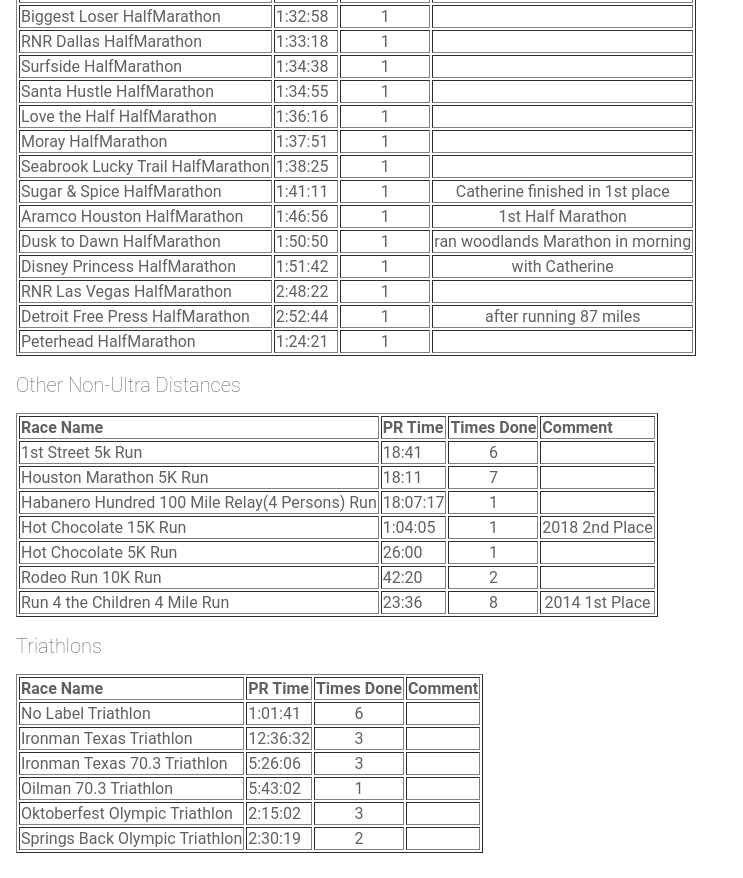
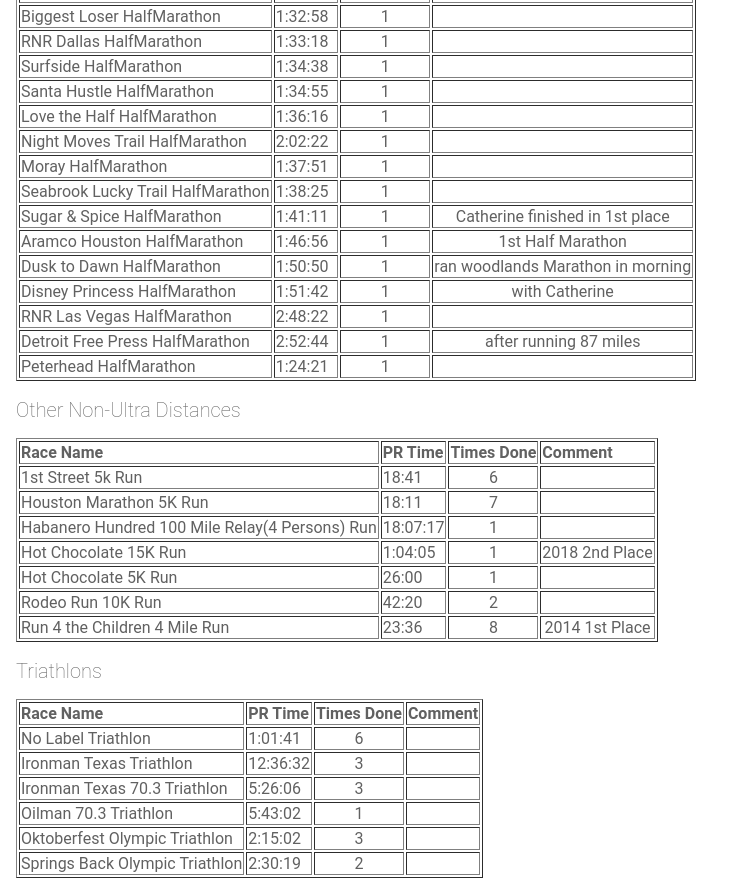
Before and after one commit to gchristie/rungogsrun, an Angular app: page / in a window 1280 px wide. Shown: the part 1500-2378 px from the top of the page, without its empty margins (0-743 px from the left). Before the commit the page ends 2353 px from the top, so only its background shows below. Built offline with nearby package versions, Linux system fonts and the light colour scheme.

Commit message:
1 file modified

```diff
--- a/src/app/racedata.ts
+++ b/src/app/racedata.ts
@@ -35,13 +35,11 @@ export var racedata =
  //Half Marathons
  , { name:'Houston',PR:'	1:20:56',count:9,racetype:'HalfMarathon',comment:'Half Marathon PR' }
  , { name:'RNR San Antonio',PR:'1:24:08',count:5,racetype:'HalfMarathon',comment:'' }
-
  , { name:'Angies Half Crazy',PR:'1:24:38',count:5,racetype:'HalfMarathon',comment:'' }
  , { name:'Vintage Park',PR:'1:30:16',count:2,racetype:'HalfMarathon',comment:''  }
  , { name:'BCS',PR:'1:24:43',count:2,racetype:'HalfMarathon',comment:'' }
  , { name:'La Porte',PR:'1:32:53',count:2,racetype:'HalfMarathon',comment:'' }
  , { name:'Katy',PR:'1:24:11',count:2,racetype:'HalfMarathon',comment:'' }
-
  , { name:'Texas',PR:'1:26:44',count:2,racetype:'HalfMarathon',comment:'' }
  , { name:'Clear Lake City',PR:'1:26:59',count:1,racetype:'HalfMarathon',comment:'1st Place' }
  , { name:'Shiner',PR:'1:30:00',count:1,racetype:'HalfMarathon',comment:''  }
@@ -53,6 +51,7 @@ export var racedata =
  , { name:'Surfside',PR:'1:34:38',count:1,racetype:'HalfMarathon',comment:''  }
  , { name:'Santa Hustle',PR:'1:34:55',count:1,racetype:'HalfMarathon',comment:'' }
  , { name:'Love the Half',PR:'1:36:16',count:1,racetype:'HalfMarathon',comment:'' }
+ , { name:'Night Moves Trail',PR:'2:02:22',count:1,racetype:'HalfMarathon',comment:'' }
  , { name:'Moray',PR:'1:37:51',count:1,racetype:'HalfMarathon',comment:'' }
  , { name:'Seabrook Lucky Trail',PR:'1:38:25',count:1,racetype:'HalfMarathon',comment:'' }
  , { name:'Sugar & Spice',PR:'1:41:11',count:1,racetype:'HalfMarathon',comment:'Catherine finished in 1st place' }
```
